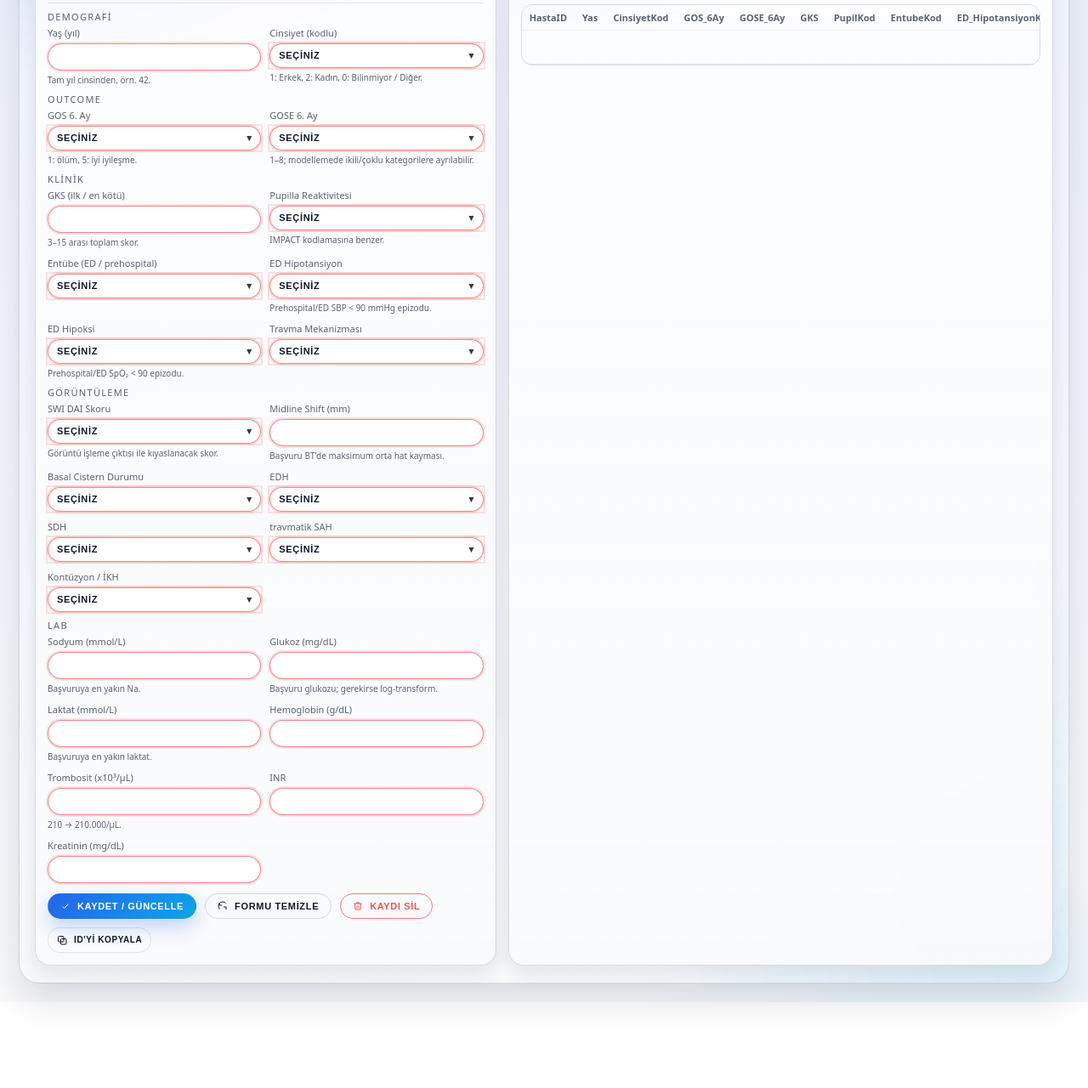
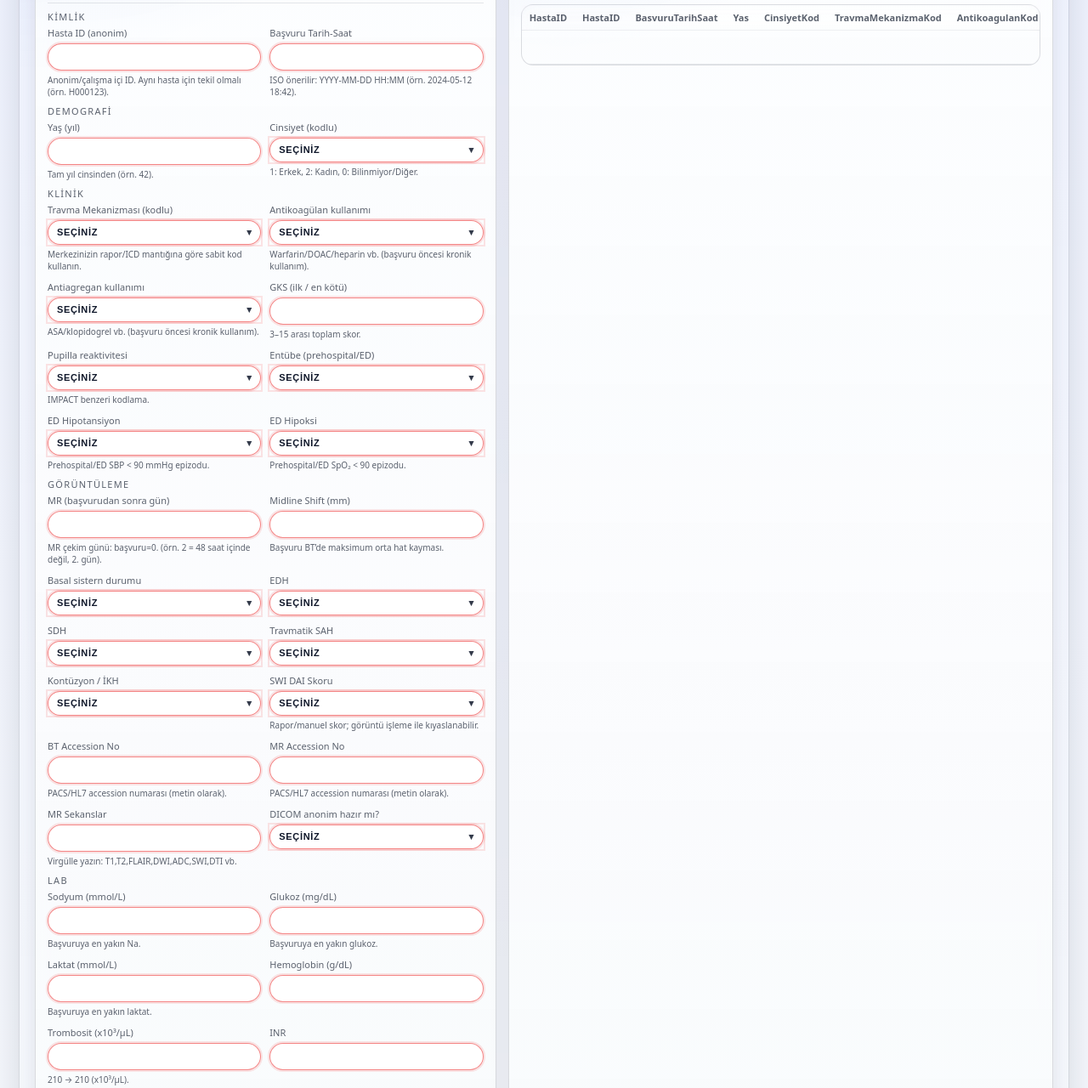
Before and after one commit to raydingoz/tez_gir, a plain HTML site: page index.html in a window 1280 px wide. Shown: the part 429-1709 px from the top of the page at 85% size. Before the commit the page ends 1608 px from the top, so only its background shows below. Drawn offline with Linux system fonts and the light colour scheme.

Commit message:
Update project configuration and fields in index.html

```diff
--- a/index.html
+++ b/index.html
@@ -1161,151 +1161,441 @@
     const CONFIG_STORAGE_KEY = "tez_active_form_config_v2";
 
     const DEFAULT_CONFIG = {
-      projectName: "TBI DAI Çalışması",
-      storageKey: "tbi_dai_data_v2",
-      targetCount: 172,
-      fields: [
-        { id: "age", label: "Yaş (yıl)", csvLabel: "Yas", type: "number", group: "Demografi", required: false, hint: "Tam yıl cinsinden, örn. 42." },
-        {
-          id: "sex", label: "Cinsiyet (kodlu)", csvLabel: "CinsiyetKod", type: "select", group: "Demografi", required: false,
-          hint: "1: Erkek, 2: Kadın, 0: Bilinmiyor / Diğer.",
-          options: [
-            { value: "1", label: "1 - Erkek" },
-            { value: "2", label: "2 - Kadın" },
-            { value: "0", label: "0 - Bilinmiyor / Diğer" }
+  "projectName": "TBI / DAI Tez Veri Toplama",
+  "storageKey": "tbi_dai_data_v1",
+  "targetCount": 800,
+  "fields": [
+    {
+      "id": "hasta_id",
+      "label": "Hasta ID (anonim)",
+      "csvLabel": "HastaID",
+      "type": "text",
+      "group": "Kimlik",
+      "required": true,
+      "hint": "Anonim/çalışma içi ID. Aynı hasta için tekil olmalı (örn. H000123)."
+    },
+    {
+      "id": "basvuru_dt",
+      "label": "Başvuru Tarih-Saat",
+      "csvLabel": "BasvuruTarihSaat",
+      "type": "datetime",
+      "group": "Kimlik",
+      "required": true,
+      "hint": "ISO önerilir: YYYY-MM-DD HH:MM (örn. 2024-05-12 18:42)."
+    },
+    {
+      "id": "yas",
+      "label": "Yaş (yıl)",
+      "csvLabel": "Yas",
+      "type": "number",
+      "group": "Demografi",
+      "required": false,
+      "hint": "Tam yıl cinsinden (örn. 42)."
+    },
+    {
+      "id": "cinsiyet",
+      "label": "Cinsiyet (kodlu)",
+      "csvLabel": "CinsiyetKod",
+      "type": "select",
+      "group": "Demografi",
+      "required": false,
+      "hint": "1: Erkek, 2: Kadın, 0: Bilinmiyor/Diğer.",
+      "options": [
+        { "value": "1", "label": "1 - Erkek" },
+        { "value": "2", "label": "2 - Kadın" },
+        { "value": "0", "label": "0 - Bilinmiyor / Diğer" }
       ]
     },
     {
-          id: "gos_6m", label: "GOS 6. Ay", csvLabel: "GOS_6Ay", type: "select", group: "Outcome", required: false, hint: "1: ölüm, 5: iyi iyileşme.",
-          options: [
-            { value: "1", label: "1 - Ölüm" },
-            { value: "2", label: "2 - Vejetatif" },
-            { value: "3", label: "3 - Ağır disabilite" },
-            { value: "4", label: "4 - Orta disabilite" },
-            { value: "5", label: "5 - Tam / iyi iyileşme" }
+      "id": "travma_mekanizma",
+      "label": "Travma Mekanizması (kodlu)",
+      "csvLabel": "TravmaMekanizmaKod",
+      "type": "select",
+      "group": "Klinik",
+      "required": false,
+      "hint": "Merkezinizin rapor/ICD mantığına göre sabit kod kullanın.",
+      "options": [
+        { "value": "1", "label": "1 - AİTK / araç içi" },
+        { "value": "2", "label": "2 - ADTK / yaya-motosiklet" },
+        { "value": "3", "label": "3 - Yüksekten düşme" },
+        { "value": "4", "label": "4 - Aynı seviye düşme / merdiven" },
+        { "value": "5", "label": "5 - Darp" },
+        { "value": "6", "label": "6 - Penetran travma" },
+        { "value": "9", "label": "9 - Diğer / Bilinmiyor" }
       ]
     },
     {
-          id: "gose_6m", label: "GOSE 6. Ay", csvLabel: "GOSE_6Ay", type: "select", group: "Outcome", required: false, hint: "1–8; modellemede ikili/çoklu kategorilere ayrılabilir.",
-          options: [
-            { value: "1", label: "1 - Ölüm" },
-            { value: "2", label: "2 - Vejetatif" },
-            { value: "3", label: "3 - Ağır disabilite (ev dışı bağımlı)" },
-            { value: "4", label: "4 - Ağır disabilite (ev içi bağımlı)" },
-            { value: "5", label: "5 - Orta disabilite (ev dışı bağımlı)" },
-            { value: "6", label: "6 - Orta disabilite (ev dışı bağımsız)" },
-            { value: "7", label: "7 - Hafif disabilite" },
-            { value: "8", label: "8 - İyi iyileşme" }
+      "id": "antikoagulan",
+      "label": "Antikoagülan kullanımı",
+      "csvLabel": "AntikoagulanKod",
+      "type": "select",
+      "group": "Klinik",
+      "required": false,
+      "hint": "Warfarin/DOAC/heparin vb. (başvuru öncesi kronik kullanım).",
+      "options": [
+        { "value": "0", "label": "0 - Yok" },
+        { "value": "1", "label": "1 - Var" },
+        { "value": "9", "label": "9 - Bilinmiyor" }
       ]
     },
-        { id: "gcs", label: "GKS (ilk / en kötü)", csvLabel: "GKS", type: "number", group: "Klinik", required: false, hint: "3–15 arası toplam skor." },
-        {
-          id: "pupil", label: "Pupilla Reaktivitesi", csvLabel: "PupilKod", type: "select", group: "Klinik", required: false, hint: "IMPACT kodlamasına benzer.",
-          options: [
-            { value: "0", label: "0 - Her iki pupil reaktif" },
-            { value: "1", label: "1 - Tek pupil fiks/dilat" },
-            { value: "2", label: "2 - Her iki pupil fiks/dilat" },
-            { value: "9", label: "9 - Bilinmiyor" }
+    {
+      "id": "antiagregan",
+      "label": "Antiagregan kullanımı",
+      "csvLabel": "AntiagreganKod",
+      "type": "select",
+      "group": "Klinik",
+      "required": false,
+      "hint": "ASA/klopidogrel vb. (başvuru öncesi kronik kullanım).",
+      "options": [
+        { "value": "0", "label": "0 - Yok" },
+        { "value": "1", "label": "1 - Var" },
+        { "value": "9", "label": "9 - Bilinmiyor" }
       ]
     },
     {
-          id: "intub", label: "Entübe (ED / prehospital)", csvLabel: "EntubeKod", type: "select", group: "Klinik", required: false,
-          options: [
-            { value: "0", label: "0 - Entübe değil" },
-            { value: "1", label: "1 - Entübe" },
-            { value: "9", label: "9 - Bilinmiyor" }
+      "id": "mr_basvurudan_gun",
+      "label": "MR (başvurudan sonra gün)",
+      "csvLabel": "MR_Basvurudan_Gun",
+      "type": "number",
+      "group": "Görüntüleme",
+      "required": false,
+      "hint": "MR çekim günü: başvuru=0. (örn. 2 = 48 saat içinde değil, 2. gün)."
+    },
+    {
+      "id": "gks",
+      "label": "GKS (ilk / en kötü)",
+      "csvLabel": "GKS",
+      "type": "number",
+      "group": "Klinik",
+      "required": false,
+      "hint": "3–15 arası toplam skor."
+    },
+    {
+      "id": "pupil",
+      "label": "Pupilla reaktivitesi",
+      "csvLabel": "PupilKod",
+      "type": "select",
+      "group": "Klinik",
+      "required": false,
+      "hint": "IMPACT benzeri kodlama.",
+      "options": [
+        { "value": "0", "label": "0 - Her iki pupil reaktif" },
+        { "value": "1", "label": "1 - Tek pupil fiks/dilat" },
+        { "value": "2", "label": "2 - Her iki pupil fiks/dilat" },
+        { "value": "9", "label": "9 - Bilinmiyor" }
       ]
     },
     {
-          id: "hypot", label: "ED Hipotansiyon", csvLabel: "ED_HipotansiyonKod", type: "select", group: "Klinik", required: false,
-          hint: "Prehospital/ED SBP < 90 mmHg epizodu.",
-          options: [
-            { value: "0", label: "0 - Epizod yok" },
-            { value: "1", label: "1 - En az bir epizod" },
-            { value: "9", label: "9 - Bilinmiyor" }
+      "id": "entube",
+      "label": "Entübe (prehospital/ED)",
+      "csvLabel": "EntubeKod",
+      "type": "select",
+      "group": "Klinik",
+      "required": false,
+      "options": [
+        { "value": "0", "label": "0 - Entübe değil" },
+        { "value": "1", "label": "1 - Entübe" },
+        { "value": "9", "label": "9 - Bilinmiyor" }
       ]
     },
     {
-          id: "hypox", label: "ED Hipoksi", csvLabel: "ED_HipoksiKod", type: "select", group: "Klinik", required: false,
-          hint: "Prehospital/ED SpO₂ < 90 epizodu.",
-          options: [
-            { value: "0", label: "0 - Epizod yok" },
-            { value: "1", label: "1 - En az bir epizod" },
-            { value: "9", label: "9 - Bilinmiyor" }
+      "id": "ed_hipotansiyon",
+      "label": "ED Hipotansiyon",
+      "csvLabel": "ED_HipotansiyonKod",
+      "type": "select",
+      "group": "Klinik",
+      "required": false,
+      "hint": "Prehospital/ED SBP < 90 mmHg epizodu.",
+      "options": [
+        { "value": "0", "label": "0 - Epizod yok" },
+        { "value": "1", "label": "1 - En az bir epizod" },
+        { "value": "9", "label": "9 - Bilinmiyor" }
       ]
     },
     {
-          id: "mech", label: "Travma Mekanizması", csvLabel: "TravmaMekanizmaKod", type: "select", group: "Klinik", required: false,
-          options: [
-            { value: "1", label: "1 - AİTK / araç içi" },
-            { value: "2", label: "2 - ADTK / yaya, motosiklet" },
-            { value: "3", label: "3 - Yüksekten düşme" },
-            { value: "4", label: "4 - Diğer / bilinmiyor" }
+      "id": "ed_hipoksi",
+      "label": "ED Hipoksi",
+      "csvLabel": "ED_HipoksiKod",
+      "type": "select",
+      "group": "Klinik",
+      "required": false,
+      "hint": "Prehospital/ED SpO₂ < 90 epizodu.",
+      "options": [
+        { "value": "0", "label": "0 - Epizod yok" },
+        { "value": "1", "label": "1 - En az bir epizod" },
+        { "value": "9", "label": "9 - Bilinmiyor" }
       ]
     },
-
-        {
-          id: "dai_swi", label: "SWI DAI Skoru", csvLabel: "DAI_SWI_Skor", type: "select", group: "Görüntüleme", required: false,
-          hint: "Görüntü işleme çıktısı ile kıyaslanacak skor.",
-          options: [
-            { value: "0", label: "0 - Lezyon yok" },
-            { value: "1", label: "1 - Hafif" },
-            { value: "2", label: "2 - Orta" },
-            { value: "3", label: "3 - Ağır" }
+    {
+      "id": "mls",
+      "label": "Midline Shift (mm)",
+      "csvLabel": "MidlineShift_mm",
+      "type": "number",
+      "group": "Görüntüleme",
+      "required": false,
+      "hint": "Başvuru BT’de maksimum orta hat kayması."
+    },
+    {
+      "id": "basal_cistern",
+      "label": "Basal sistern durumu",
+      "csvLabel": "BasalCisternKod",
+      "type": "select",
+      "group": "Görüntüleme",
+      "required": false,
+      "options": [
+        { "value": "0", "label": "0 - Açık" },
+        { "value": "1", "label": "1 - Komprese" },
+        { "value": "2", "label": "2 - Obliter" },
+        { "value": "9", "label": "9 - Değerlendirilemedi" }
       ]
     },
-        { id: "mls", label: "Midline Shift (mm)", csvLabel: "MidlineShift_mm", type: "number", group: "Görüntüleme", required: false, hint: "Başvuru BT'de maksimum orta hat kayması." },
-        {
-          id: "bcist", label: "Basal Cistern Durumu", csvLabel: "BasalCisternKod", type: "select", group: "Görüntüleme", required: false,
-          options: [
-            { value: "0", label: "0 - Açık" },
-            { value: "1", label: "1 - Komprese" },
-            { value: "2", label: "2 - Obliter" },
-            { value: "9", label: "9 - Değerlendirilemedi" }
+    {
+      "id": "edh",
+      "label": "EDH",
+      "csvLabel": "EDH_Kod",
+      "type": "select",
+      "group": "Görüntüleme",
+      "required": false,
+      "options": [
+        { "value": "0", "label": "0 - Yok" },
+        { "value": "1", "label": "1 - Var" },
+        { "value": "9", "label": "9 - Bilinmiyor" }
       ]
     },
     {
-          id: "edh", label: "EDH", csvLabel: "EDH_Kod", type: "select", group: "Görüntüleme", required: false,
-          options: [
-            { value: "0", label: "0 - Yok" },
-            { value: "1", label: "1 - Var" },
-            { value: "9", label: "9 - Bilinmiyor" }
+      "id": "sdh",
+      "label": "SDH",
+      "csvLabel": "SDH_Kod",
+      "type": "select",
+      "group": "Görüntüleme",
+      "required": false,
+      "options": [
+        { "value": "0", "label": "0 - Yok" },
+        { "value": "1", "label": "1 - Var" },
+        { "value": "9", "label": "9 - Bilinmiyor" }
       ]
     },
     {
-          id: "sdh", label: "SDH", csvLabel: "SDH_Kod", type: "select", group: "Görüntüleme", required: false,
-          options: [
-            { value: "0", label: "0 - Yok" },
-            { value: "1", label: "1 - Var" },
-            { value: "9", label: "9 - Bilinmiyor" }
+      "id": "sah",
+      "label": "Travmatik SAH",
+      "csvLabel": "SAH_Kod",
+      "type": "select",
+      "group": "Görüntüleme",
+      "required": false,
+      "options": [
+        { "value": "0", "label": "0 - Yok" },
+        { "value": "1", "label": "1 - Var" },
+        { "value": "9", "label": "9 - Bilinmiyor" }
       ]
     },
     {
-          id: "sah", label: "travmatik SAH", csvLabel: "SAH_Kod", type: "select", group: "Görüntüleme", required: false,
-          options: [
-            { value: "0", label: "0 - Yok" },
-            { value: "1", label: "1 - Var" },
-            { value: "9", label: "9 - Bilinmiyor" }
+      "id": "kontuzyon",
+      "label": "Kontüzyon / İKH",
+      "csvLabel": "KontuzyonKod",
+      "type": "select",
+      "group": "Görüntüleme",
+      "required": false,
+      "options": [
+        { "value": "0", "label": "0 - Yok" },
+        { "value": "1", "label": "1 - Var" },
+        { "value": "9", "label": "9 - Bilinmiyor" }
       ]
     },
     {
-          id: "cont", label: "Kontüzyon / İKH", csvLabel: "KontuzyonKod", type: "select", group: "Görüntüleme", required: false,
-          options: [
-            { value: "0", label: "0 - Yok" },
-            { value: "1", label: "1 - Var" },
-            { value: "9", label: "9 - Bilinmiyor" }
+      "id": "dai_swi_skor",
+      "label": "SWI DAI Skoru",
+      "csvLabel": "DAI_SWI_Skor",
+      "type": "select",
+      "group": "Görüntüleme",
+      "required": false,
+      "hint": "Rapor/manuel skor; görüntü işleme ile kıyaslanabilir.",
+      "options": [
+        { "value": "0", "label": "0 - Lezyon yok" },
+        { "value": "1", "label": "1 - Hafif" },
+        { "value": "2", "label": "2 - Orta" },
+        { "value": "3", "label": "3 - Ağır" },
+        { "value": "9", "label": "9 - Bilinmiyor / Değerlendirilemedi" }
       ]
     },
-
-        { id: "na", label: "Sodyum (mmol/L)", csvLabel: "Na_mmolL", type: "number", group: "Lab", required: false, hint: "Başvuruya en yakın Na." },
-        { id: "glu", label: "Glukoz (mg/dL)", csvLabel: "Glu_mgdl", type: "number", group: "Lab", required: false, hint: "Başvuru glukozu; gerekirse log-transform." },
-        { id: "lac", label: "Laktat (mmol/L)", csvLabel: "Laktat_mmolL", type: "number", group: "Lab", required: false, hint: "Başvuruya en yakın laktat." },
-        { id: "hb",  label: "Hemoglobin (g/dL)", csvLabel: "Hb_gdl", type: "number", group: "Lab", required: false },
-        { id: "plt", label: "Trombosit (x10³/µL)", csvLabel: "Trombosit_x10e3", type: "number", group: "Lab", required: false, hint: "210 → 210.000/µL." },
-        { id: "inr", label: "INR", csvLabel: "INR", type: "number", group: "Lab", required: false },
-        { id: "cr",  label: "Kreatinin (mg/dL)", csvLabel: "Kreatinin_mgdl", type: "number", group: "Lab", required: false }
+    {
+      "id": "na",
+      "label": "Sodyum (mmol/L)",
+      "csvLabel": "Na_mmolL",
+      "type": "number",
+      "group": "Lab",
+      "required": false,
+      "hint": "Başvuruya en yakın Na."
+    },
+    {
+      "id": "glu",
+      "label": "Glukoz (mg/dL)",
+      "csvLabel": "Glu_mgdl",
+      "type": "number",
+      "group": "Lab",
+      "required": false,
+      "hint": "Başvuruya en yakın glukoz."
+    },
+    {
+      "id": "laktat",
+      "label": "Laktat (mmol/L)",
+      "csvLabel": "Laktat_mmolL",
+      "type": "number",
+      "group": "Lab",
+      "required": false,
+      "hint": "Başvuruya en yakın laktat."
+    },
+    {
+      "id": "hb",
+      "label": "Hemoglobin (g/dL)",
+      "csvLabel": "Hb_gdl",
+      "type": "number",
+      "group": "Lab",
+      "required": false
+    },
+    {
+      "id": "plt",
+      "label": "Trombosit (x10³/µL)",
+      "csvLabel": "Trombosit_x10e3",
+      "type": "number",
+      "group": "Lab",
+      "required": false,
+      "hint": "210 → 210 (x10³/µL)."
+    },
+    {
+      "id": "inr",
+      "label": "INR",
+      "csvLabel": "INR",
+      "type": "number",
+      "group": "Lab",
+      "required": false
+    },
+    {
+      "id": "kreatinin",
+      "label": "Kreatinin (mg/dL)",
+      "csvLabel": "Kreatinin_mgdl",
+      "type": "number",
+      "group": "Lab",
+      "required": false
+    },
+    {
+      "id": "gose_6ay",
+      "label": "GOSE 6. Ay",
+      "csvLabel": "GOSE_6Ay",
+      "type": "select",
+      "group": "Outcome",
+      "required": false,
+      "hint": "1–8; analizde ikili/çoklu kategorilere ayrılabilir.",
+      "options": [
+        { "value": "1", "label": "1 - Ölüm" },
+        { "value": "2", "label": "2 - Vejetatif durum" },
+        { "value": "3", "label": "3 - Ağır disabilite (ev dışı bağımlı)" },
+        { "value": "4", "label": "4 - Ağır disabilite (ev içi bağımlı)" },
+        { "value": "5", "label": "5 - Orta disabilite (ev dışı bağımlı)" },
+        { "value": "6", "label": "6 - Orta disabilite (ev dışı bağımsız)" },
+        { "value": "7", "label": "7 - Hafif disabilite" },
+        { "value": "8", "label": "8 - İyi iyileşme" },
+        { "value": "9", "label": "9 - Bilinmiyor" }
       ]
-    };
+    },
+    {
+      "id": "kotu_gose_esik",
+      "label": "Kötü GOSE eşiği",
+      "csvLabel": "KotuGOSE_Esik",
+      "type": "number",
+      "group": "Outcome",
+      "required": false,
+      "hint": "İkili sonlanım için eşik (sık kullanım: GOSE ≤ 4 kötü). Örn: 4."
+    },
+    {
+      "id": "kotu_gose_6ay",
+      "label": "Kötü GOSE (6. ay) (ikili)",
+      "csvLabel": "KotuGOSE_6Ay",
+      "type": "select",
+      "group": "Outcome",
+      "required": false,
+      "hint": "Genelde: 1 = kötü (GOSE ≤ eşik), 0 = iyi.",
+      "options": [
+        { "value": "0", "label": "0 - İyi" },
+        { "value": "1", "label": "1 - Kötü" },
+        { "value": "9", "label": "9 - Bilinmiyor" }
+      ]
+    },
+    {
+      "id": "bt_accession",
+      "label": "BT Accession No",
+      "csvLabel": "BT_ACCESSION_NO",
+      "type": "text",
+      "group": "Görüntüleme",
+      "required": false,
+      "hint": "PACS/HL7 accession numarası (metin olarak)."
+    },
+    {
+      "id": "mr_accession",
+      "label": "MR Accession No",
+      "csvLabel": "MR_ACCESSION_NO",
+      "type": "text",
+      "group": "Görüntüleme",
+      "required": false,
+      "hint": "PACS/HL7 accession numarası (metin olarak)."
+    },
+    {
+      "id": "mr_sekanslar",
+      "label": "MR Sekanslar",
+      "csvLabel": "MR_SEKANSLAR",
+      "type": "text",
+      "group": "Görüntüleme",
+      "required": false,
+      "hint": "Virgülle yazın: T1,T2,FLAIR,DWI,ADC,SWI,DTI vb."
+    },
+    {
+      "id": "dicom_anonim",
+      "label": "DICOM anonim hazır mı?",
+      "csvLabel": "DICOM_ANONIM_HAZIR_VAR",
+      "type": "select",
+      "group": "Görüntüleme",
+      "required": false,
+      "options": [
+        { "value": "0", "label": "0 - Hayır" },
+        { "value": "1", "label": "1 - Evet" },
+        { "value": "9", "label": "9 - Bilinmiyor" }
+      ]
+    },
+    {
+      "id": "takip_kaynagi",
+      "label": "Takip kaynağı",
+      "csvLabel": "TakipKaynagi",
+      "type": "select",
+      "group": "Metaveri",
+      "required": false,
+      "options": [
+        { "value": "1", "label": "1 - Hastane bilgi sistemi / epikriz" },
+        { "value": "2", "label": "2 - Poliklinik kontrol kaydı" },
+        { "value": "3", "label": "3 - Telefon görüşmesi" },
+        { "value": "4", "label": "4 - Ulusal ölüm bildirimi / MERNİS benzeri" },
+        { "value": "9", "label": "9 - Bilinmiyor" }
+      ]
+    },
+    {
+      "id": "veri_toplayan",
+      "label": "Veri toplayan",
+      "csvLabel": "VeriToplayan",
+      "type": "text",
+      "group": "Metaveri",
+      "required": false,
+      "hint": "İsim yerine kısaltma/ID önerilir (örn. ATU1)."
+    },
+    {
+      "id": "veri_toplama_tarih",
+      "label": "Veri toplama tarihi",
+      "csvLabel": "VeriToplamaTarih",
+      "type": "date",
+      "group": "Metaveri",
+      "required": false,
+      "hint": "YYYY-MM-DD (örn. 2025-12-30)."
+    }
+  ]
+}
+;
 
     let CONFIG = null;
     let data = [];
```
Lines whose indentation alone changed are shown as unchanged.
